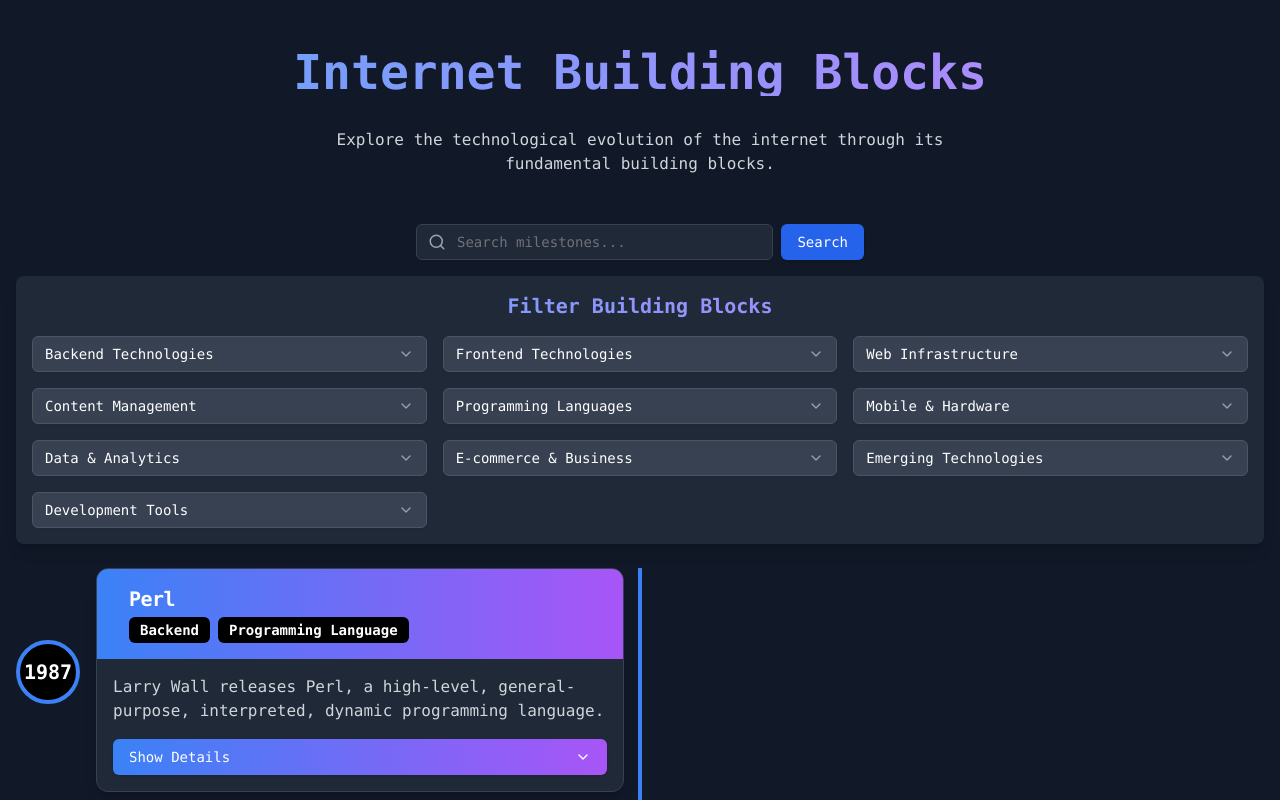
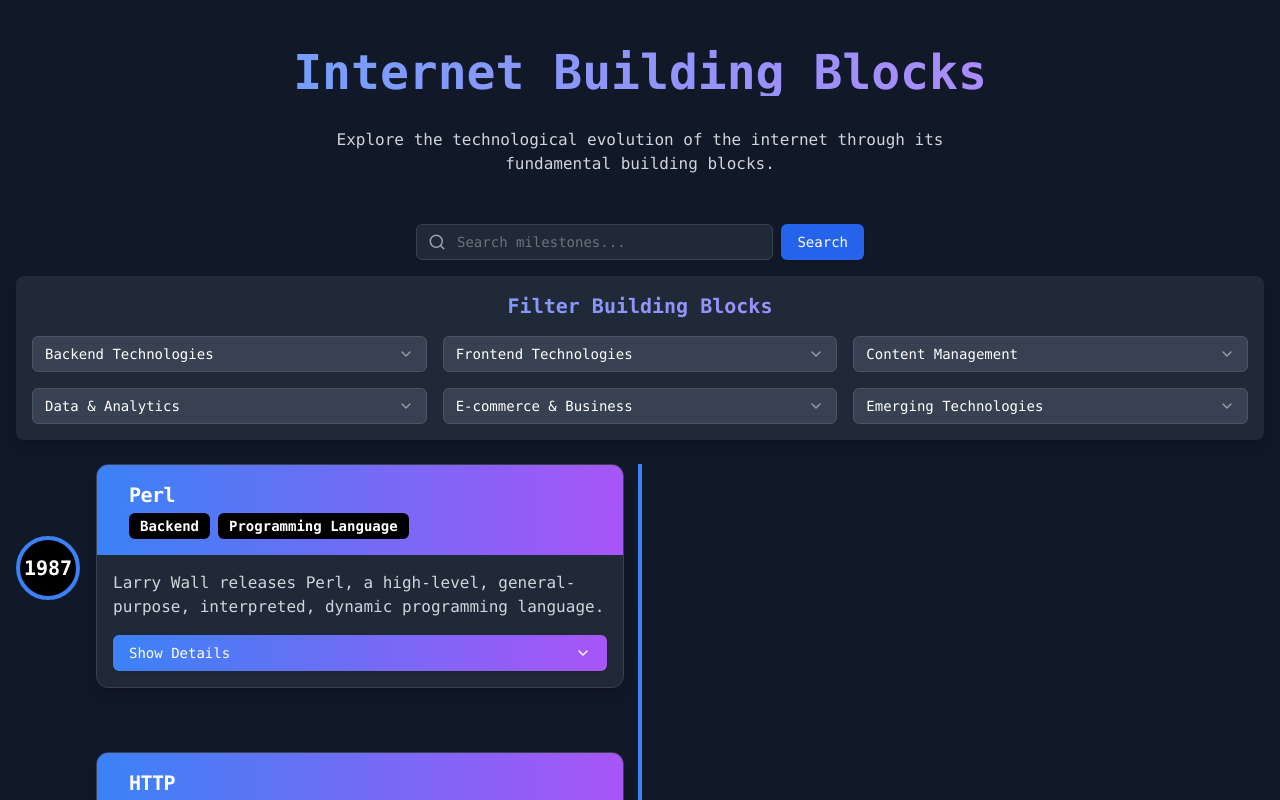
Before and after one commit to kduckets/buildingblocks, a Next.js app: page / in a window 1280 px wide. Shown: the top 800 px of the page. Built offline with nearby package versions, Linux system fonts and the light colour scheme.

Commit message:
Update milestones.ts

```diff
--- a/data/milestones.ts
+++ b/data/milestones.ts
@@ -448,20 +448,8 @@
     categories: ["Frontend", "Frontend Framework", "Web Technology"],
   },
   {
-    name: "Web Infrastructure",
-    categories: ["Protocol", "Infrastructure", "Web Architecture"],
-  },
-  {
     name: "Content Management",
     categories: ["CMS", "DXP"],
-  },
-  {
-    name: "Programming Languages",
-    categories: ["Programming Language"],
-  },
-  {
-    name: "Mobile & Hardware",
-    categories: ["Mobile", "Hardware", "IoT"],
   },
   {
     name: "Data & Analytics",
@@ -474,9 +462,5 @@
   {
     name: "Emerging Technologies",
     categories: ["AI/ML", "AR", "Cryptocurrency", "Decentralized"],
-  },
-  {
-    name: "Development Tools",
-    categories: ["Build Tools", "State Management"],
-  },
+  }
 ]
```
